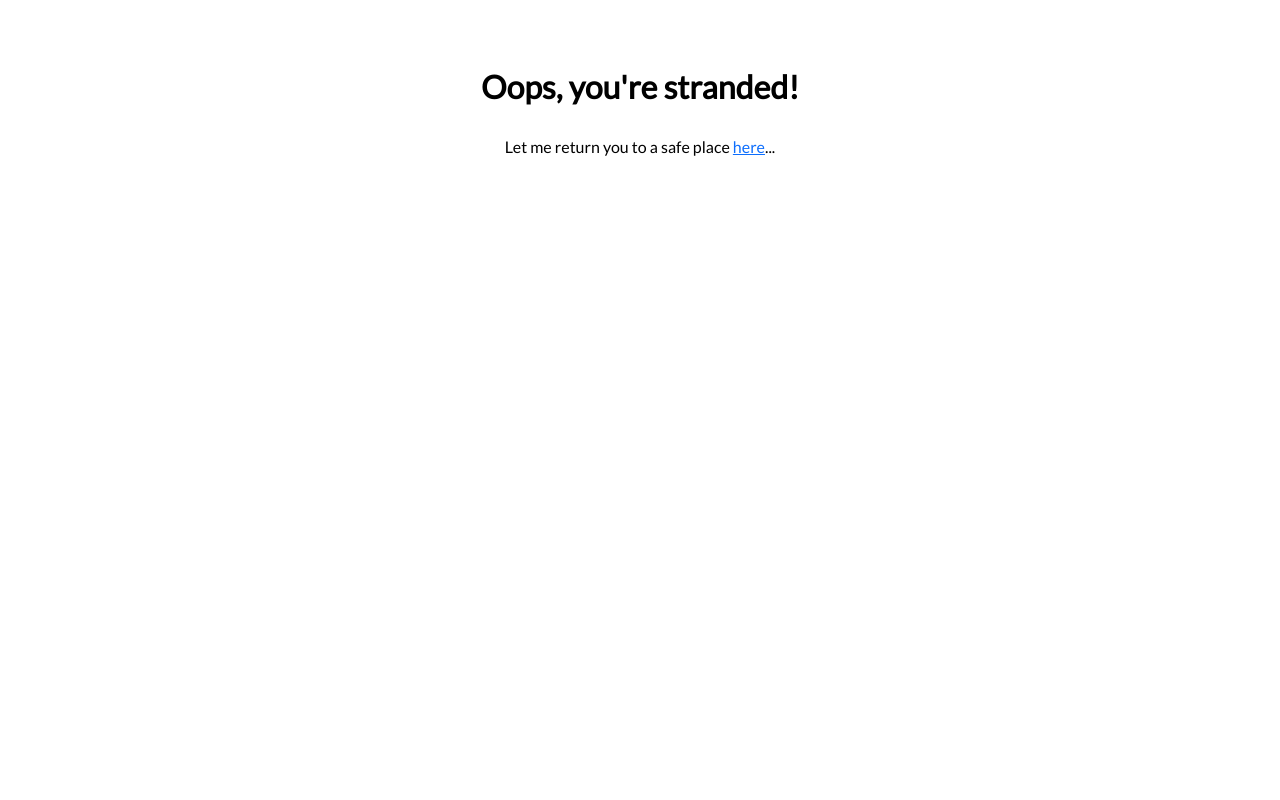
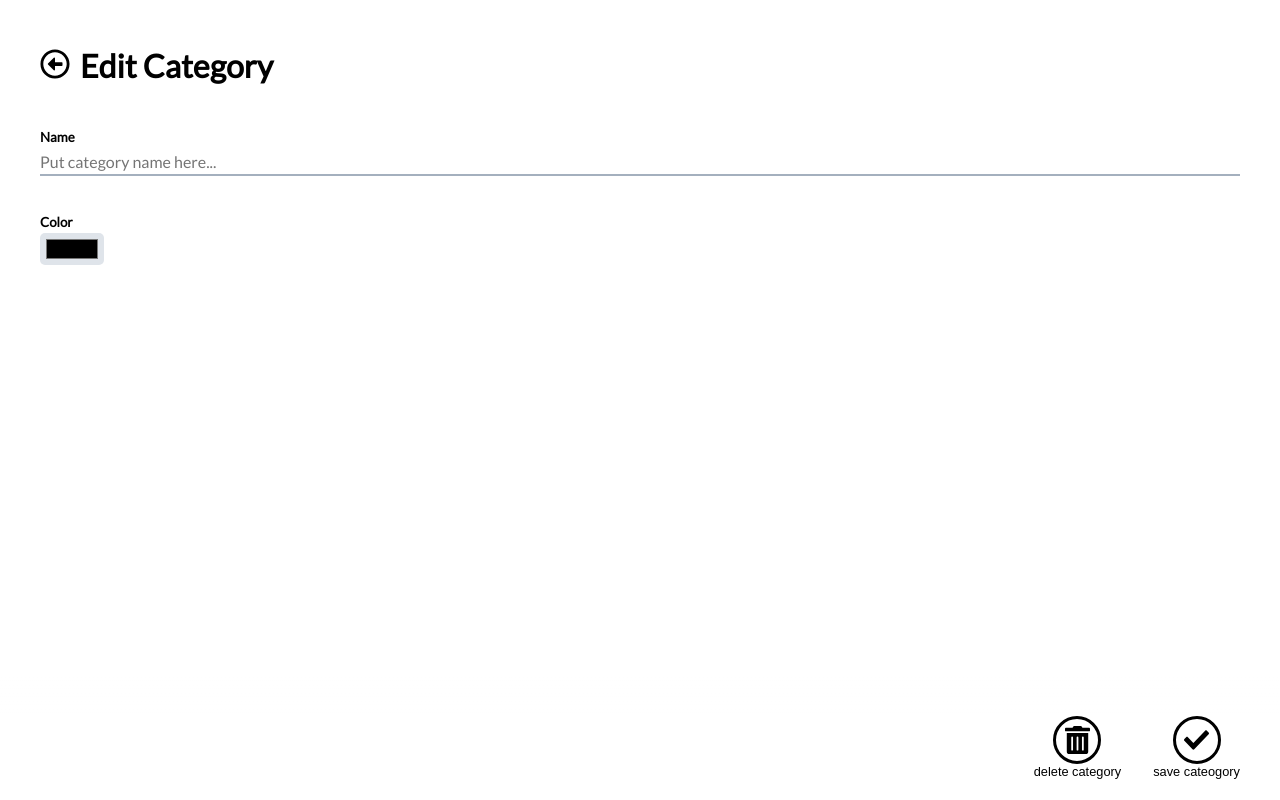
Before and after one commit to alanmsmxyz/tasky, a React (Create React App) app: page /edit-category/1 in a window 1280 px wide. Built offline with nearby package versions, Linux system fonts and the light colour scheme.

Commit message:
Implement category feature.

```diff
--- a/src/App.js
+++ b/src/App.js
@@ -7,6 +7,11 @@ import TaskList from '../src/pages/TaskList'
 import TaskAdd from '../src/pages/TaskAdd'
 import TaskView from '../src/pages/TaskView'
 import TaskEdit from '../src/pages/TaskEdit'
+
+import CategoryList from '../src/pages/CategoryList'
+import CategoryAdd from '../src/pages/CategoryAdd'
+import CategoryEdit from '../src/pages/CategoryEdit'
+
 import NotFound from '../src/pages/error/NotFound'
 
 function App() {
@@ -14,10 +19,16 @@ function App() {
     <Router>
       <div className="app-container">
         <Switch>
+
+          <Route path="/" exact component={TaskList} />
           <Route path="/add-task" component={TaskAdd} />
           <Route path="/edit-task/:id" component={TaskEdit} />
           <Route path="/view-task/:id" component={TaskView} />
-          <Route path="/" exact component={TaskList} />
+
+          <Route path="/category" component={CategoryList} />
+          <Route path="/add-category" component={CategoryAdd} />
+          <Route path="/edit-category/:id" component={CategoryEdit} />
+
           <Route path="*" component={NotFound} />
         </Switch>
       </div>
--- /dev/null
+++ b/src/components/CategoryCard.js
@@ -0,0 +1,20 @@
+import React from 'react'
+
+import style from './CategoryCard.module.css'
+
+const CategoryCard = ( props ) => {
+    return (
+        <div className={style.container}>
+            <div className={style.inner}>
+                <div>
+                    <div className={style.color} style={{ background: props.color }} />
+                </div>
+                <div>
+                    <span className={style.name}>{props.name}</span>
+                </div>
+            </div>
+        </div >
+    )
+}
+
+export default CategoryCard
--- /dev/null
+++ b/src/components/CategoryCard.module.css
@@ -0,0 +1,23 @@
+.container {
+    margin-bottom: 2em;
+}
+
+.inner {
+    display: flex;
+    flex-flow: row nowrap;
+    align-items: center;
+}
+
+.color {
+    display: block;
+    width: 1.6em;
+    height: 1.6em;
+    margin-right: 1em;
+    border-radius: .2em;
+}
+
+.name {
+    /* visual correction */
+    position: relative;
+    top: .1rem;
+}
--- /dev/null
+++ b/src/components/CategoryForm.js
@@ -0,0 +1,90 @@
+import React, { useReducer, useEffect } from 'react'
+
+import NavigationBottom from './NavigationBottom'
+import ActionButton from './ActionButton'
+
+import style from './Form.module.css'
+
+// create a reducer function to handle form input value change
+const reducer = ( state, { field, value } ) => {
+    return {
+        ...state,
+        [field]: value
+    }
+}
+
+const categoryModel = {
+    'name': '',
+    'color': '#000000',
+}
+
+const CategoryForm = ( props ) => {
+    // useReducer to handle input form value
+    const [values, dispatch] = useReducer( reducer, props.category ?? categoryModel )
+    const onChange = ( e ) => {
+        dispatch( {
+            field: e.target.name,
+            value: e.target.name === 'id' || e.target.name === 'category' ? parseInt( e.target.value ) : e.target.value
+        } )
+    }
+
+    useEffect( () => {
+        if ( props.category ) {
+            for ( let key in props.category ) {
+                dispatch( { field: key, value: props.category[key] } )
+            }
+        }
+    }, [props] )
+
+    // handle form submit
+    const onSubmit = ( e ) => {
+        const category = values
+
+        props.submitHandler( e, category )
+    }
+
+    // handle delete task button click
+    const onDelete = !props.showDeleteButton ? null : ( e ) => {
+        props.deleteHandler( e )
+    }
+
+    const { name, color } = values
+
+    return (
+        <form onSubmit={onSubmit} className={style.form}>
+            <div className={style.field}>
+                <label htmlFor="name">
+                    <b><small>Name</small></b>
+                </label>
+                <input id="name" name="name" type="text" placeholder="Put category name here..." value={name} onChange={onChange} required />
+            </div>
+
+            <div className={style.field}>
+                <label htmlFor="color">
+                    <b><small>Color</small></b>
+                </label>
+                <input id="color" name="color" type="color" onChange={onChange} value={color} required />
+            </div>
+
+            <NavigationBottom>
+                {props.showDeleteButton &&
+                    <button onClick={onDelete}>
+                        <ActionButton
+                            icon="/icons/trash.svg"
+                            legend="delete category"
+                        />
+                    </button>
+                }
+
+                <button type="submit">
+                    <ActionButton
+                        icon="/icons/check.svg"
+                        legend="save cateogory"
+                    />
+                </button>
+            </NavigationBottom>
+        </form>
+    )
+}
+
+export default CategoryForm
--- a/src/pages/CategoryAdd.js
+++ b/src/pages/CategoryAdd.js
@@ -1 +1,39 @@
-// TBA
+import React from 'react'
+import { useHistory } from 'react-router-dom'
+
+import CategoryForm from '../components/CategoryForm'
+import NavigationMinimal from '../components/NavigationMinimal'
+
+import * as db from '../models/db'
+
+import PageMeta from '../utils/PageMeta'
+
+const CategoryAdd = () => {
+    const history = useHistory()
+
+    const handleSubmit = async ( e, category ) => {
+        e.preventDefault()
+
+        if ( !db.checkConnection() ) {
+            await db.init()
+        }
+
+        db.addCategory( category ).then( () => {
+            history.push('/category')
+        } ).catch( ( e ) => {
+            console.log( e.message )
+        } )
+    }
+
+    return (
+        <React.Fragment>
+            <PageMeta title="Add Category | Tasky" description="Manage Your Task Easily"></PageMeta>
+            <div className="content">
+                <NavigationMinimal title="Add Category" />
+                <CategoryForm submitHandler={handleSubmit} />
+            </div>
+        </React.Fragment>
+    )
+}
+
+export default CategoryAdd
--- a/src/pages/CategoryEdit.js
+++ b/src/pages/CategoryEdit.js
@@ -1 +1,54 @@
-// TBA
+import React, { useState, useEffect } from 'react'
+import { useParams, useHistory } from 'react-router-dom'
+
+import PageMeta from '../utils/PageMeta'
+
+import CategoryForm from '../components/CategoryForm'
+import NavigationMinimal from '../components/NavigationMinimal'
+
+import * as db from '../models/db'
+
+const CategoryEdit = () => {
+    const history = useHistory()
+
+    const { id } = useParams()
+    const [category, setCategory] = useState( [] )
+
+    useEffect( () => {
+        const loadData = async () => {
+            if ( !db.checkConnection() ) {
+                await db.init()
+            }
+
+            let result = await db.loadCategory( parseInt( id ) )
+            setCategory( result )
+        }
+        loadData()
+    }, [id] )
+
+    const handleSubmit = async ( e, category ) => {
+        e.preventDefault()
+
+        db.updateCategory( category ).then( () => {
+            history.push( '/category' )
+        } ).catch( ( e ) => {
+            console.log( e.message )
+        } )
+    }
+
+    const handleDelete = async ( e ) => {
+        e.preventDefault()
+    }
+
+    return (
+        <React.Fragment>
+            <PageMeta title="Edit Category | Tasky" description="Manage Your Task Easily"></PageMeta>
+            <div className="content">
+                <NavigationMinimal title="Edit Category" />
+                <CategoryForm category={category} submitHandler={handleSubmit} deleteHandler={handleDelete} showDeleteButton={true} />
+            </div>
+        </React.Fragment>
+    )
+}
+
+export default CategoryEdit
--- a/src/pages/CategoryList.js
+++ b/src/pages/CategoryList.js
@@ -1 +1,60 @@
-// TBA
+import React, { useEffect, useState } from 'react'
+import { Link } from 'react-router-dom'
+
+import PageMeta from '../utils/PageMeta'
+
+import NavigationMinimal from '../components/NavigationMinimal'
+import NavigationBottom from '../components/NavigationBottom'
+import CategoryCard from '../components/CategoryCard'
+import ActionButton from '../components/ActionButton'
+
+import * as db from '../models/db'
+
+const CategoryList = () => {
+    const [categoryList, setCategoryList] = useState( [] )
+    useEffect( () => {
+        const loadData = async () => {
+            if ( !db.checkConnection() ) {
+                await db.init()
+            }
+
+            let result = await db.loadAllCategory()
+
+            setCategoryList( result )
+        }
+        loadData()
+    }, [] )
+
+    const categoryCards = categoryList.map( category => {
+        return (
+            <Link to={`/edit-category/${category.id}`}>
+                <CategoryCard {...category} />
+            </Link>
+        )
+    } )
+
+    return (
+        <React.Fragment>
+            <PageMeta name="Manage Category | Tasky" description="Manage Your Task Easily"></PageMeta>
+            <div className="content">
+
+                <NavigationMinimal title="Category List" />
+
+                {categoryCards.length > 0 ? categoryCards :
+                <p>It seems you doesn't have any category yet, you can create one using the button on the bottom right of your screen.</p>}
+
+                <NavigationBottom>
+                    <Link to="/add-category">
+                        <ActionButton
+                            icon="/icons/plus.svg"
+                            legend="add category"
+                        />
+                    </Link>
+                </NavigationBottom>
+
+            </div>
+        </React.Fragment>
+    )
+}
+
+export default CategoryList
```
